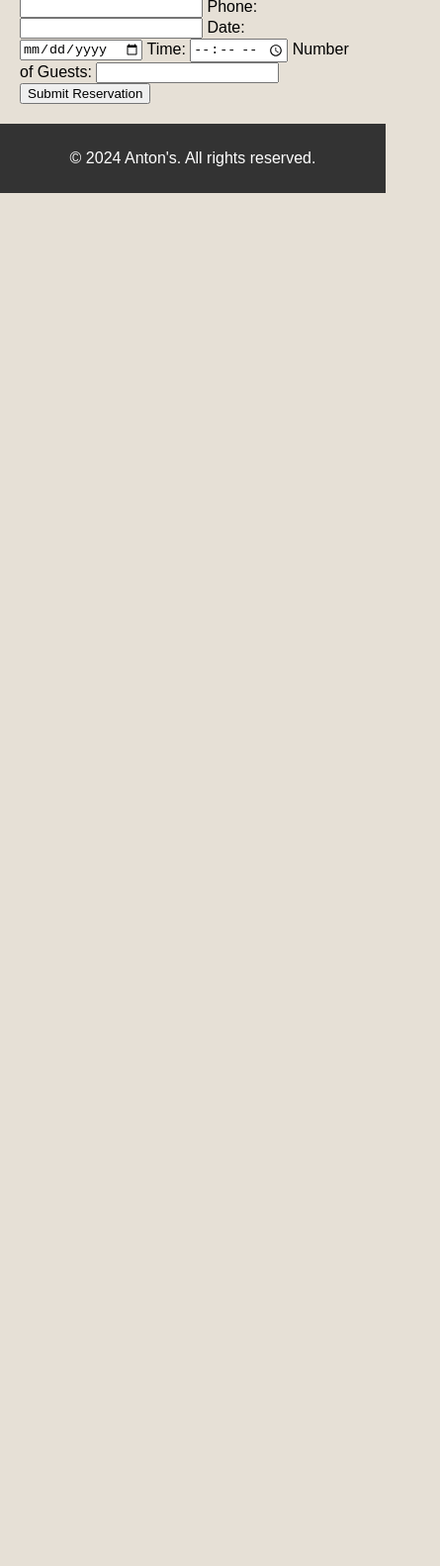
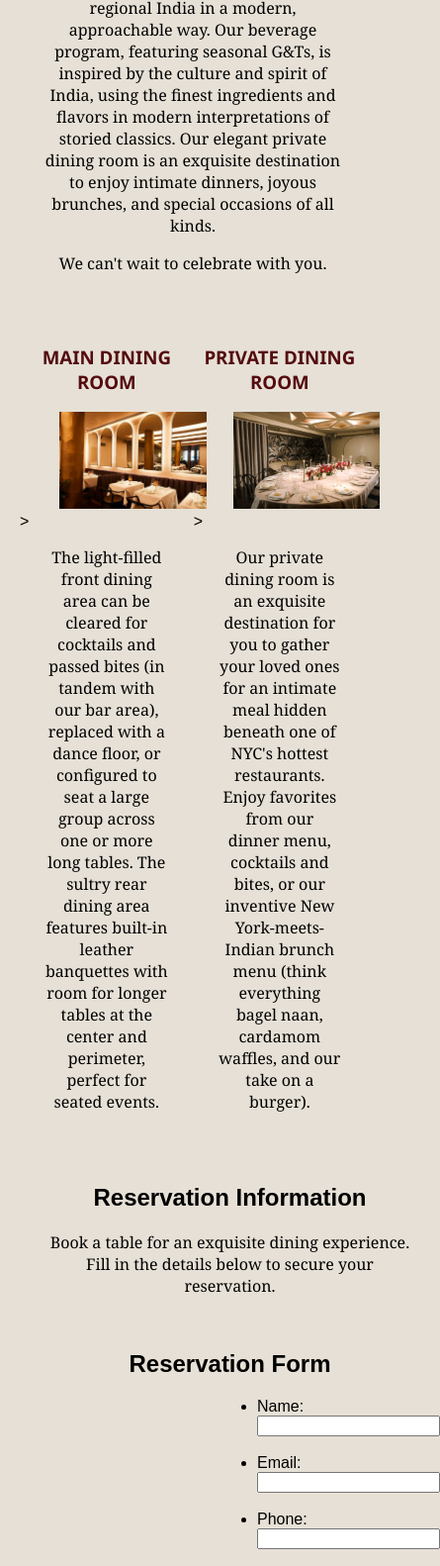
Before and after one commit to anisharavishankar04/resturant-website, a plain HTML site: page reservation.html in a window 390 px wide. Shown: the part 418-2000 px from the top of the page at 99% size, 445 px wide, since content can reach past the window. Before the commit the page ends 844 px from the top, so only its background shows below. Drawn offline with Linux system fonts and the light colour scheme.

Commit message:
reservation tab done

```diff
--- a/about.html
+++ b/about.html
@@ -4,6 +4,7 @@
     <meta name="viewport" content="width=device-width, initial-scale=1.0">
     <link rel="stylesheet" href="styles.css">
     <link rel="icon"  href="Images/icon.png">
+    <link rel="stylesheet" href="https://fonts.googleapis.com/css2?family=Lato:wght@100&display=swap" />
     <title>About Us - My Restaurant</title>
 </head>
 
@@ -11,7 +12,7 @@
 
     <header>
         <a href="index.html"><img src="Images/restlogo.png" alt="Restaurant Logo"></a>
-        <h1>About Us</h1>
+        <h1 style="font-family: 'Lato', sans-serif;">About Us</h1>
             <nav>
                 <ul>
                     <li><a href="menu.html">Menu</a></li>
--- a/contact.css
+++ b/contact.css
@@ -1,16 +1,48 @@
 body {
-  font-family: "Arial", sans-serif;
+  font-family: 'Arial', sans-serif;
   margin: 0;
   padding: 0;
-  background-color: #f8f8f8;
-  color: #333;
+  background-color: #e6e0d6;
+}
+
+main {
+  display: flex;
+  flex-wrap: wrap;
+  justify-content: space-around;
+  padding: 20px;
 }
 
 header {
-  background-color: #333;
+  background-color: #540b0e;
   color: #fff;
+  padding: 1em;
   text-align: center;
-  padding: 10px 0;
+  display: flex;
+  align-items: center;
+  justify-content: space-between;
+}
+nav {
+  background-color:#e6e0d6;
+  padding: 1em;
+  text-align: center;
+  display: flex;
+  align-items: center;
+  justify-content: space-around;
+}
+
+nav a {
+  color: #370617;
+  border: 2px solid #370617;
+  text-decoration: none;
+  padding: 1em;
+  margin: 1px;
+  font-weight: bold;
+}
+
+
+nav ul li {
+  display: inline;
+  margin-right: 20px;
 }
 
 header img {
@@ -70,6 +102,6 @@ button:hover {
 footer {
   text-align: center;
   padding: 10px 0;
-  background-color: #333;
+  background-color: #370617;
   color: #fff;
 }
--- a/reservation.html
+++ b/reservation.html
@@ -5,13 +5,36 @@
     <meta name="viewport" content="width=device-width, initial-scale=1.0">
     <link rel="stylesheet" href="styles.css">
     <link rel="icon"  href="Images/icon.png">
+    <link rel="stylesheet" href="https://fonts.googleapis.com/css2?family=Lato:wght@100&display=swap" />
     <title>Reservation - My Restaurant</title>
+
+    <style>
+        h1{
+            text-align: center;
+            font-family:'Segoe UI', Tahoma, Geneva, Verdana, sans-serif;
+            font-weight: 700;
+        }
+        p{
+            text-align: center;
+            margin-left: 25px;
+            margin-right: 25px;
+            font-family: Cambria, Cochin, Georgia, Times, 'Times New Roman', serif;
+        }
+        .glistening {
+            transition: filter 0.3s ease-out, transform 0.3s ease-out;
+        }
+
+        .glistening:hover {
+            filter: brightness(1.25);
+            transform: scale(1.05);
+        }
+    </style>
 </head>
 
 <body>
     <header>
         <a href="index.html"><img src="Images/restlogo.png" alt="Restaurant Logo"></a>
-        <h2>Make a Reservation</h2>
+        <h1 style="font-family: 'Lato', sans-serif;">Make a Reservation</h1>
         <nav>
             <ul>
                 <li><a href="menu.html">Menu</a></li>
@@ -23,36 +46,79 @@
     </header>
 
     <main>
+        <section>
+            <div id="din">
+                <h1 style="color:#540b0e; text-decoration: underline;">Event By Anton's</h1>
+                <p>From the moment guests arrive, they are taken on a sensory journey. This starts with greetings by our hosts and evolves with the scent of our Anton's Home candles and the sounds of our custom-curated soundtrack.
+                    Anton's interprets the vibrant cuisine of regional India in a modern, approachable way. Our beverage program, featuring seasonal G&Ts, is inspired by the culture and spirit of India, using the finest ingredients and flavors in modern interpretations of storied classics.
+                    Our elegant private dining room is an exquisite destination to enjoy intimate dinners, joyous brunches, and special occasions of all kinds.</p>
+
+                <p>We can't wait to celebrate with you.</p>
+                <br><br>
+        </div>
+        <section style="display: flex;">
+            <div>
+                <h1 style="color:#540b0e;">MAIN DINING ROOM</h1>
+                <img style="width: 85%; margin-left: 40px;" src="Images/Main.jpg" alt="Main Dining" class="glistening" onmouseover="addGlisten()" onmouseout="removeGlisten()">>
+                <p>The light-filled front dining area can be cleared for cocktails and passed bites (in tandem with our bar area), replaced with a dance floor, or configured to seat a large group across one or more long tables. The sultry rear dining area features built-in leather banquettes with room for longer tables at the center and perimeter, perfect for seated events.</p>
+            </div>
+            <div>
+                <h1 style="color:#540b0e;">PRIVATE DINING ROOM</h1>
+                <img style="width: 85%; margin-left: 40px;" src="Images/Private.jpg" alt="Private Dining" class="glistening" onmouseover="addGlisten()" onmouseout="removeGlisten()">>
+                <p>Our private dining room is an exquisite destination for you to gather your loved ones for an intimate meal hidden beneath one of NYC's hottest restaurants. Enjoy favorites from our dinner menu, cocktails and bites, or our inventive New York-meets-Indian brunch menu (think everything bagel naan, cardamom waffles, and our take on a burger).</p>
+            </div>
+        </section>
+        <br><br>
+        </section>
+        <div>
         <section id="reservation-info">
-            <h2>Reservation Information</h2>
+            <h2 style="text-align: center;">Reservation Information</h2>
             <p>Book a table for an exquisite dining experience. Fill in the details below to secure your reservation.</p>
         </section>
 
         <section id="reservation-form">
-            <h2>Reservation Form</h2>
-            <form>
-                <label for="name">Name:</label>
-                <input type="text" id="name" name="name" required>
+            <br>
+            <div>
+                <h2 style="text-align: center;">Reservation Form</h2>
+                <form onsubmit="handleSubmit(); return false;">
+                    <ul style="margin-left: 200px;">
+                        <li><label for="name">Name:</label>
+                        <input type="text" id="name" name="name" required></li><br>
 
-                <label for="email">Email:</label>
-                <input type="email" id="email" name="email" required>
+                        <li><label for="email">Email:</label>
+                        <input type="email" id="email" name="email" required></li><br>
 
-                <label for="phone">Phone:</label>
-                <input type="tel" id="phone" name="phone" required>
+                        <li><label for="phone">Phone:</label>
+                        <input type="tel" id="phone" name="phone" required></li><br>
 
-                <label for="date">Date:</label>
-                <input type="date" id="date" name="date" required>
+                        <li><label for="date">Date:</label>
+                        <input type="date" id="date" name="date" required></li><br>
 
-                <label for="time">Time:</label>
-                <input type="time" id="time" name="time" required>
+                        <li><label for="time">Time:</label>
+                        <input type="time" id="time" name="time" required></li><br>
 
-                <label for="guests">Number of Guests:</label>
-                <input type="number" id="guests" name="guests" min="1" required>
+                        <li><label for="guests">Number of Guests:</label>
+                        <input type="number" id="guests" name="guests" min="1" required></li><br>
 
-                <button type="submit">Submit Reservation</button>
-            </form>
+                        <li><button type="submit">Submit Reservation</button></li>
+                    </ul>
+                </form>
+            </div>
         </section>
     </main>
+    <script>
+        function handleSubmit() {
+            alert("Thank you for making a reservation at Anton's!");
+            }
+        function addGlisten(element) {
+            element.classList.add('glistening');
+        }
+
+        function removeGlisten(element) {
+            element.classList.remove('glistening');
+        }
+    </script>
+
 
     <footer>
         <p>&copy; 2024 Anton's. All rights reserved.</p>
```
Also changed, not shown: contact.html (+17 -25 lines), menu.html (+2 -1 lines), Images/Main.jpg (added), Images/Private.jpg (added).
